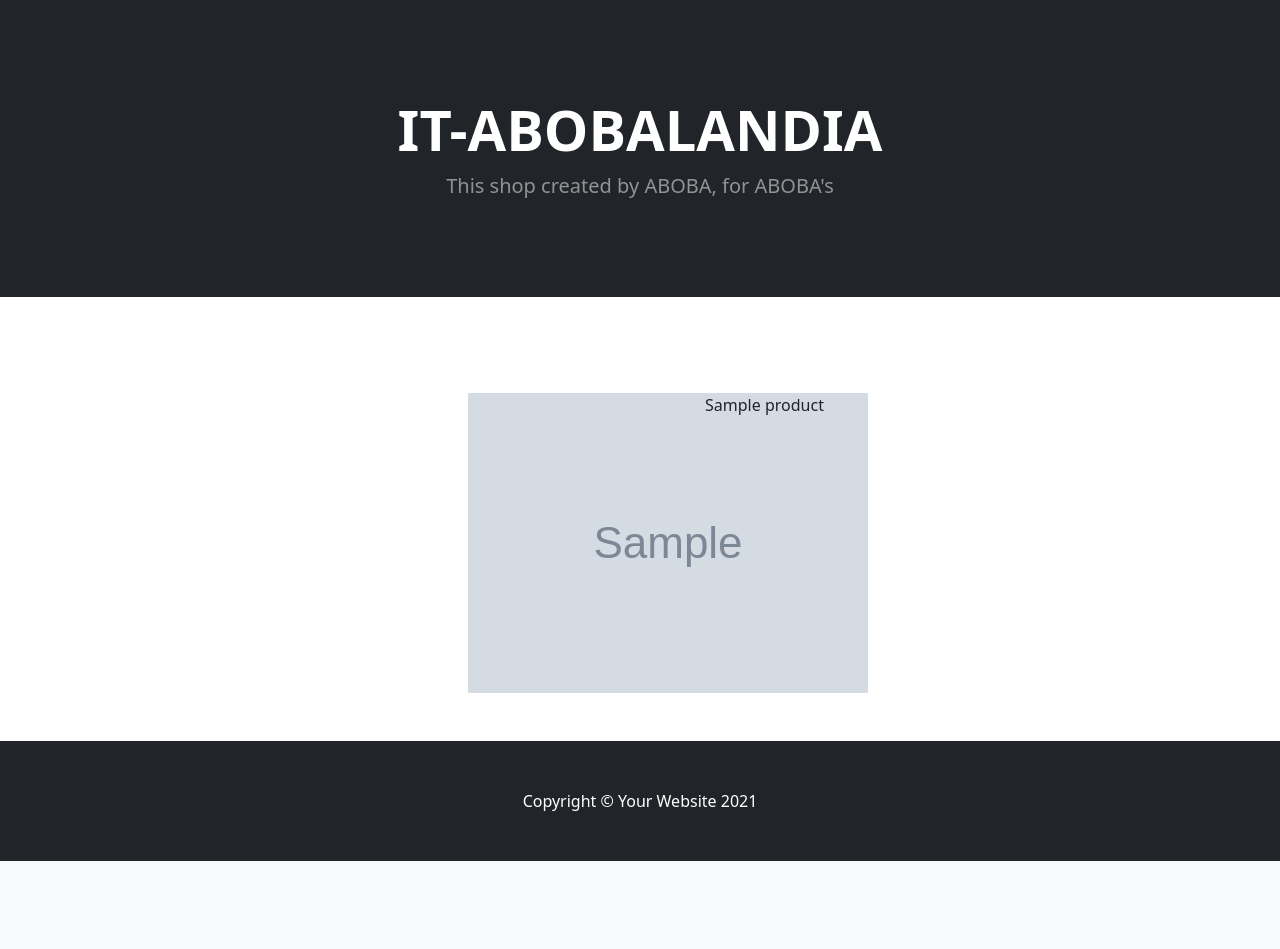
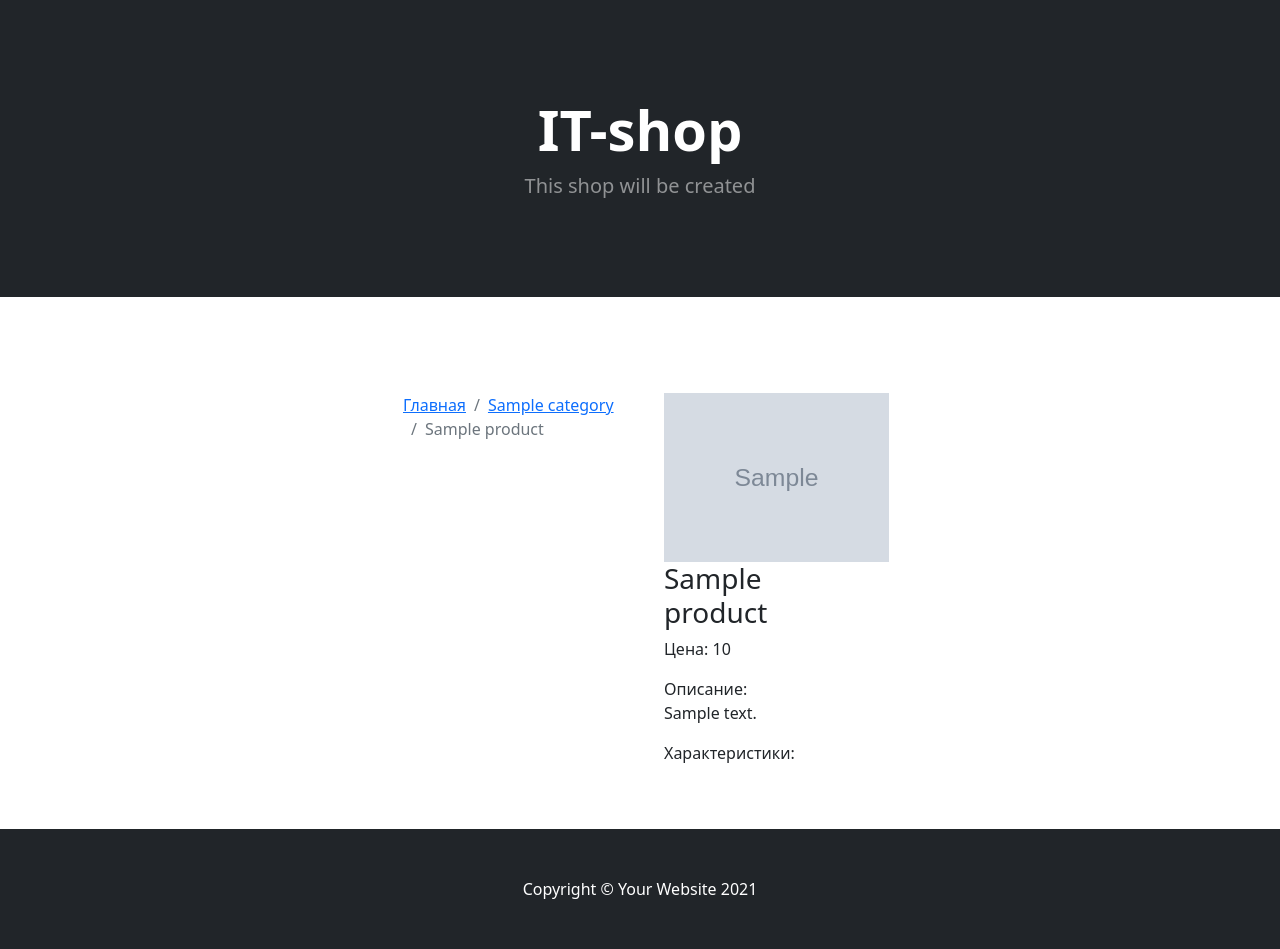
Before and after one commit to Kamynist/ShopBD, a Django app: template shop/mainapp/templates/product_detail.html in a window 1280 px wide. Shown: the part 56-1005 px from the top of the page. Before the commit the page ends 917 px from the top, so only its background shows below. Run offline with Django 3.2, Linux system fonts and the light colour scheme; the template is opened without the code that fills it: most values are stand-ins (such as "Sample title", 1, 10 or a date in 2020); grey boxes marked "Sample" are stand-in pictures; some libraries are stand-ins or nearby versions.

Commit message:
Some changes

```diff
--- a/shop/mainapp/admin.py
+++ b/shop/mainapp/admin.py
@@ -62,8 +62,8 @@ class SmartphoneAdmin(admin.ModelAdmin):
 
 
 admin.site.register(Category)
-admin.site.register(NotebookProduct, NotebookAdmin)
-admin.site.register(SmartphoneProduct, SmartphoneAdmin)
+admin.site.register(Notebook, NotebookAdmin)
+admin.site.register(Smartphone, SmartphoneAdmin)
 admin.site.register(Cart)
 admin.site.register(CartProduct)
 admin.site.register(Customer)
--- a/shop/mainapp/models.py
+++ b/shop/mainapp/models.py
@@ -128,7 +128,7 @@ class Customer(models.Model):
         return "Покупатель: {} {}".format(self.user.first_name, self.user.last_name)
 
 
-class NotebookProduct(Product):
+class Notebook(Product):
 
     diagonal = models.CharField(max_length=255, verbose_name='Диагональ')
     display_type = models.CharField(max_length=255, verbose_name='Тип дисплея')
@@ -145,7 +145,7 @@ class NotebookProduct(Product):
         return get_product_url(self, 'product_detail')
 
 
-class SmartphoneProduct(Product):
+class Smartphone(Product):
     diagonal = models.CharField(max_length=255, verbose_name='Диагональ')
     display_type = models.CharField(max_length=255, verbose_name='Тип дисплея')
     resolution = models.CharField(max_length=255, verbose_name='Разрешение')
--- a/shop/mainapp/templates/base.html
+++ b/shop/mainapp/templates/base.html
@@ -48,8 +48,8 @@
         <header class="bg-dark py-5">
             <div class="container px-4 px-lg-5 my-5">
                 <div class="text-center text-white">
-                    <h1 class="display-4 fw-bolder">IT-ABOBALANDIA</h1>
-                    <p class="lead fw-normal text-white-50 mb-0">This shop created by ABOBA, for ABOBA's</p>
+                    <h1 class="display-4 fw-bolder">IT-shop</h1>
+                    <p class="lead fw-normal text-white-50 mb-0">This shop will be created</p>
                 </div>
             </div>
         </header>
--- a/shop/mainapp/templates/product_detail.html
+++ b/shop/mainapp/templates/product_detail.html
@@ -1,19 +1,24 @@
 {% extends 'base.html' %}
 
 {% block content %}
+<nav aria-label="breadcrumb">
+  <ol class="breadcrumb">
+    <li class="breadcrumb-item"><a href="{% url 'shop' %}">Главная</a></li>
+    <li class="breadcrumb-item"><a href="#">{{ product.category.name }}</a></li>
+    <li class="breadcrumb-item active" aria-current="page">{{ product.title }}</li>
+  </ol>
+</nav>
 
 <div class="row">
-    <div class="col-md-4">
-        <img src="{{ product.image.url }}">
+    <div class="col-pd-8">
+        <img src="{{ product.image.url }}" class ="img-fluid">
     </div>
-
     <div class="col-md-8">
-
+        <h3>{{ product.title }}</h3>
+        <p>Цена: {{ product.price }}</p>
+        <p>Описание: {{ product.description }}</p>
+        <p>Характеристики:</p>
     </div>
-
 </div>
 
-
-
-{{ product.title }}
 {% endblock content %}
--- a/shop/mainapp/views.py
+++ b/shop/mainapp/views.py
@@ -1,7 +1,7 @@
 from django.shortcuts import render
 from django.views.generic import DetailView
 
-from .models import NotebookProduct, SmartphoneProduct
+from .models import Notebook, Smartphone
 
 def shop(request):
     return render(request, 'base.html', {})
@@ -12,8 +12,8 @@ def test_v(request):
 class ProductDetailView(DetailView):
 
     CT_MODEL_MODEL_CLASS = {
-        'notebook': NotebookProduct,
-        'smartphone': SmartphoneProduct
+        'notebook': Notebook,
+        'smartphone': Smartphone
     }
 
     # Метод позволяющий отказаться от отдельной инициализации model и queryset
```
